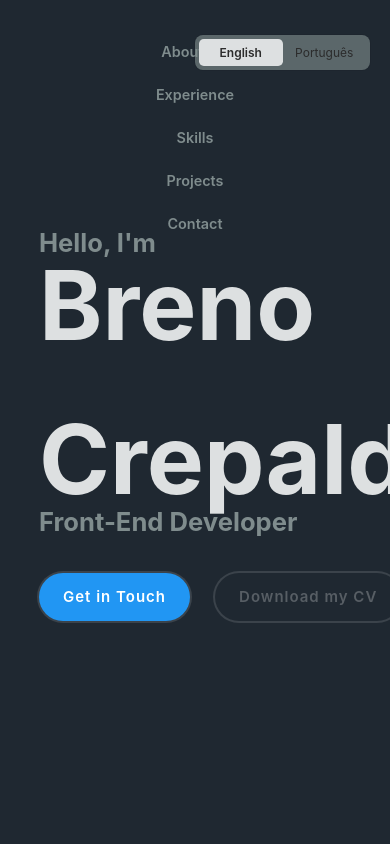
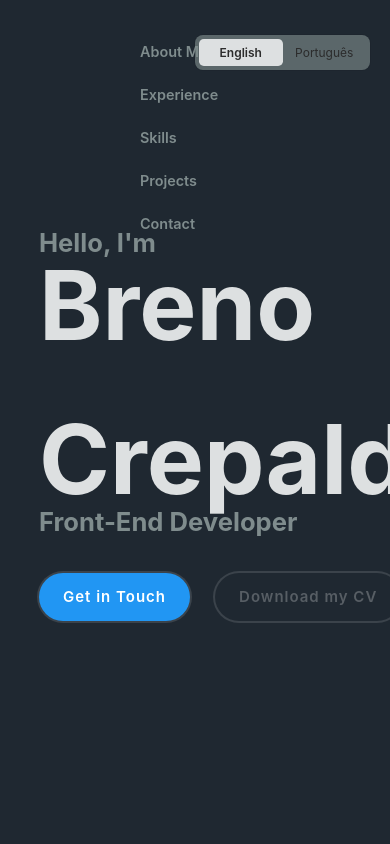
Before and after one commit to brenocrepaldi/portfolio, a React (Vite) app: page / in a window 390 px wide. Shown: the top 844 px of the page. Built offline with nearby package versions, Linux system fonts and the light colour scheme.

Commit message:
Styles navbar and header section

```diff
--- a/src/components/header/Header.tsx
+++ b/src/components/header/Header.tsx
@@ -21,18 +21,16 @@ export function Header({
 	const [lastScrollY, setLastScrollY] = useState(0);
 	const [isMenuVisible, setIsMenuVisible] = useState(false);
 	const [isScrolled, setIsScrolled] = useState(false);
+	const [islogoVisible, setIsLogoVisible] = useState(false);
 
 	const handleScroll = () => {
 		const currentScrollY = window.scrollY;
 		const windowHeight = window.innerHeight;
 
-		currentScrollY >= windowHeight / 4
-			? setIsMenuVisible(true)
-			: setIsMenuVisible(false);
+		setIsLogoVisible(currentScrollY > windowHeight);
 
-		currentScrollY >= windowHeight / 2
-			? setIsScrolled(true)
-			: setIsScrolled(false);
+		setIsMenuVisible(currentScrollY >= windowHeight / 4);
+		setIsScrolled(currentScrollY >= windowHeight / 2);
 
 		setLastScrollY(currentScrollY);
 	};
@@ -57,10 +55,10 @@ export function Header({
 			)}
 			<header
 				className={`header ${isMenuVisible ? 'navbar-hidden' : 'visible'} ${
-					isScrolled ? 'scrolled' : null
+					isScrolled ? 'scrolled' : ''
 				}`}
 			>
-				<Navbar navbar={navbarItems} />
+				<Navbar navbar={navbarItems} islogoVisible={islogoVisible} />
 			</header>
 			<LanguageRadio language={language} onLanguageChange={onLanguageChange} />
 		</div>
--- a/src/components/header/css/index.css
+++ b/src/components/header/css/index.css
@@ -22,8 +22,8 @@ header {
 .menu {
 	visibility: visible;
 	position: fixed;
-	top: 20px;
-	left: 20px;
+	top: 40px;
+	left: 50px;
 	display: flex;
 	align-items: center;
 	justify-content: center;
@@ -31,15 +31,40 @@ header {
 	width: 20px;
 	color: var(--text-lighter-color);
 	cursor: pointer;
-	font-size: 1.5em;
+	transition: all 0.2s ease-in-out;
+	font-size: 1.8em;
+}
+
+.menu:hover {
+	color: #9fb1b2a2;
 }
 
 .navbar-container {
 	width: 100%;
 	display: flex;
-	align-items: center;
-	justify-content: center;
-	gap: 120px;
+	gap: 100px;
+	padding-left: 100px;
+}
+
+.logo {
+	font-size: large;
+	color: var(--accent-color);
+	font-weight: bold;
+}
+
+.logo::after {
+	content: '';
+	display: block;
+	width: 0;
+	height: 1px;
+	background: var(--accent-color);
+	margin-top: -5px;
+	transition: width 0.5s;
+}
+
+.logo:hover::after {
+	width: 100%;
+	transition: width 0.3s;
 }
 
 a {
@@ -111,6 +136,11 @@ a {
 		gap: 20px;
 	}
 
+	.navbar-container a:first-child {
+		position: static; /* Remove a posição absoluta para dispositivos menores */
+		margin-right: 0;
+	}
+
 	.navbar-item {
 		font-size: 0.9rem;
 	}
--- a/src/components/header/navbar.tsx
+++ b/src/components/header/navbar.tsx
@@ -1,6 +1,6 @@
 import { NavbarProps } from '../../types';
 
-export function Navbar({ navbar }: { navbar: NavbarProps[] }) {
+export function Navbar({ navbar, islogoVisible }: NavbarProps) {
 	function handleScroll(
 		event: React.MouseEvent<HTMLAnchorElement, MouseEvent>
 	) {
@@ -20,6 +20,12 @@ export function Navbar({ navbar }: { navbar: NavbarProps[] }) {
 
 	return (
 		<nav className="navbar-container">
+			{islogoVisible && (
+				<a href="#home">
+					<span className="logo">Breno Crepaldi</span>
+				</a>
+			)}
+
 			{navbar.map(({ href, title }, index) => (
 				<a key={index} href={`#${href}`} onClick={handleScroll}>
 					<p className="navbar-item">{title}</p>
```
Also changed, not shown: src/types.d.ts (+6 -1 lines).
